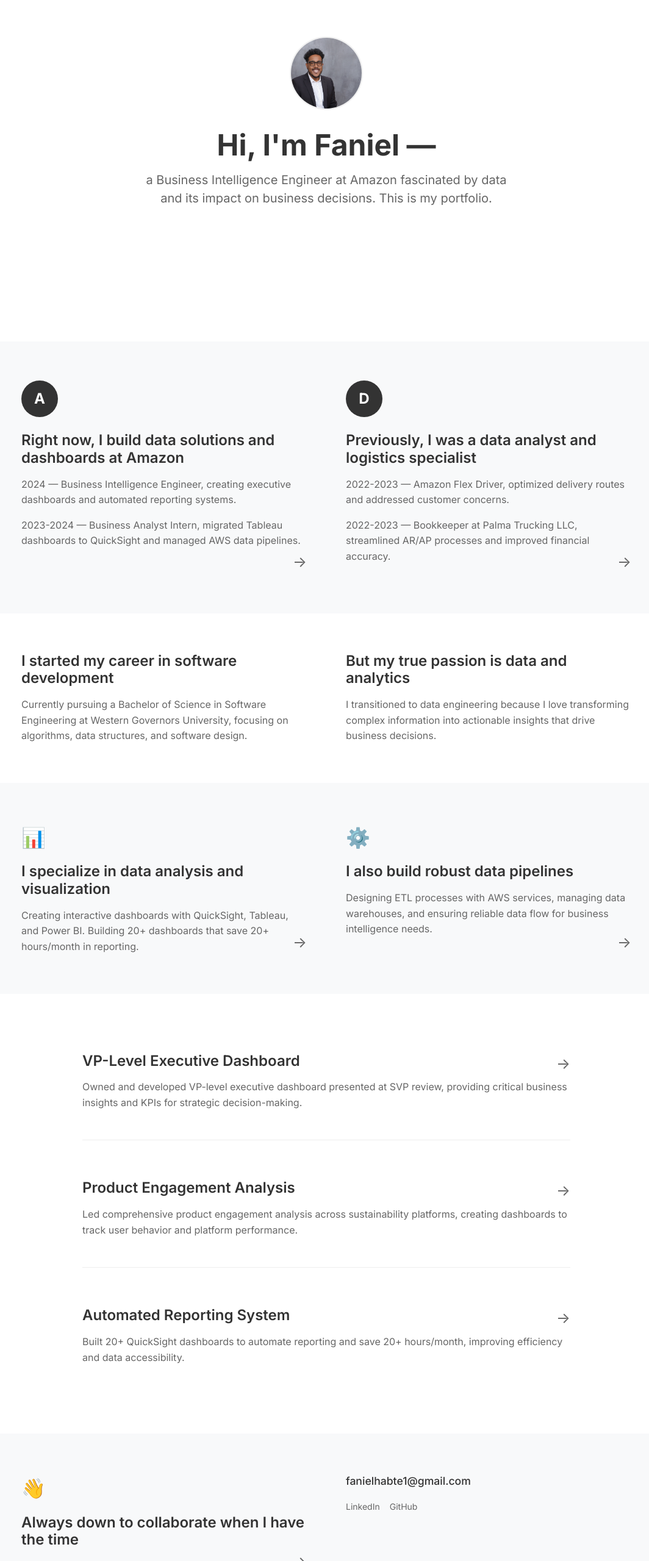
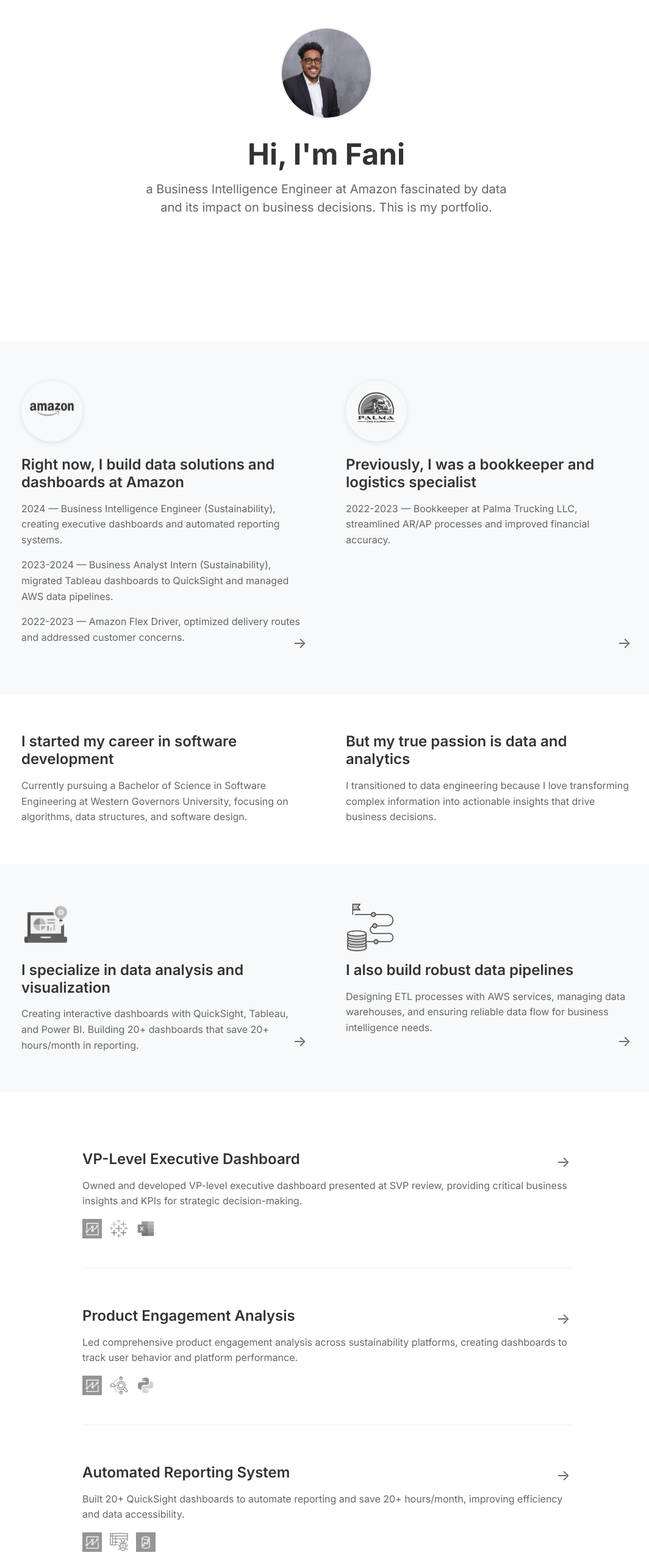
Before and after one commit to FanielHabte/Portfolio-Website, a website: page index.html in a window 1280 px wide. Shown: the part 240-2800 px from the top of the page at 61% size, without its empty margins (105-1169 px from the left). Drawn offline with Linux system fonts and the light colour scheme.

Commit message:
Update image paths to photos folder and improve skills icons styling

```diff
--- a/index.html
+++ b/index.html
@@ -68,12 +68,12 @@
         <div class="hero-content">
           <div class="profile-image">
             <img
-              src="F5E3B30E-F07B-46FC-88B8-1FEB0E411B88_1_102_o.jpeg"
+              src="photos/professional-photo.jpeg"
               alt="Faniel Habte"
               class="profile-photo"
             />
           </div>
-          <h1 class="hero-title">Hi, I'm Faniel —</h1>
+          <h1 class="hero-title">Hi, I'm Fani</h1>
           <p class="hero-subtitle">
             a Business Intelligence Engineer at Amazon fascinated by data and
             its impact on business decisions. This is my portfolio.
@@ -87,25 +87,49 @@
       <div class="container">
         <div class="experience-grid">
           <div class="experience-card">
-            <div class="experience-icon">A</div>
+            <div class="experience-icon">
+              <a
+                href="https://sustainability.aboutamazon.com/"
+                target="_blank"
+                rel="noopener noreferrer"
+              >
+                <img
+                  src="photos/amazon-logo.png"
+                  alt="Amazon"
+                  class="company-logo"
+                />
+              </a>
+            </div>
             <h3>Right now, I build data solutions and dashboards at Amazon</h3>
             <p>
-              2024 — Business Intelligence Engineer, creating executive
-              dashboards and automated reporting systems.
+              2024 — Business Intelligence Engineer (Sustainability), creating
+              executive dashboards and automated reporting systems.
             </p>
             <p>
-              2023-2024 — Business Analyst Intern, migrated Tableau dashboards
-              to QuickSight and managed AWS data pipelines.
+              2023-2024 — Business Analyst Intern (Sustainability), migrated
+              Tableau dashboards to QuickSight and managed AWS data pipelines.
+            </p>
+            <p>
+              2022-2023 — Amazon Flex Driver, optimized delivery routes and
+              addressed customer concerns.
             </p>
             <div class="experience-arrow">→</div>
           </div>
           <div class="experience-card">
-            <div class="experience-icon">D</div>
-            <h3>Previously, I was a data analyst and logistics specialist</h3>
-            <p>
-              2022-2023 — Amazon Flex Driver, optimized delivery routes and
-              addressed customer concerns.
-            </p>
+            <div class="experience-icon">
+              <a
+                href="http://www.palmatrucking.com/"
+                target="_blank"
+                rel="noopener noreferrer"
+              >
+                <img
+                  src="photos/palmatrucking-logo.png"
+                  alt="Palma Trucking"
+                  class="company-logo"
+                />
+              </a>
+            </div>
+            <h3>Previously, I was a bookkeeper and logistics specialist</h3>
             <p>
               2022-2023 — Bookkeeper at Palma Trucking LLC, streamlined AR/AP
               processes and improved financial accuracy.
@@ -145,7 +169,13 @@
       <div class="container">
         <div class="skills-grid">
           <div class="skills-card">
-            <div class="skills-icon">📊</div>
+            <div class="skills-icon">
+              <img
+                src="photos/business-intelligence.png"
+                alt="Business Intelligence"
+                class="skills-icon-img"
+              />
+            </div>
             <h3>I specialize in data analysis and visualization</h3>
             <p>
               Creating interactive dashboards with QuickSight, Tableau, and
@@ -155,7 +185,13 @@
             <div class="skills-arrow">→</div>
           </div>
           <div class="skills-card">
-            <div class="skills-icon">⚙️</div>
+            <div class="skills-icon">
+              <img
+                src="photos/data-pipeline.png"
+                alt="Data Pipeline"
+                class="skills-icon-img"
+              />
+            </div>
             <h3>I also build robust data pipelines</h3>
             <p>
               Designing ETL processes with AWS services, managing data
@@ -179,6 +215,19 @@
               review, providing critical business insights and KPIs for
               strategic decision-making.
             </p>
+            <div class="project-tools">
+              <img
+                src="photos/amazon-quicksight.png"
+                alt="Amazon QuickSight"
+                class="tool-icon"
+              />
+              <img src="photos/tableau.png" alt="Tableau" class="tool-icon" />
+              <img
+                src="photos/excel.png"
+                alt="Microsoft Excel"
+                class="tool-icon"
+              />
+            </div>
             <div class="project-arrow">→</div>
           </div>
           <div class="project-card">
@@ -188,6 +237,19 @@
               sustainability platforms, creating dashboards to track user
               behavior and platform performance.
             </p>
+            <div class="project-tools">
+              <img
+                src="photos/amazon-quicksight.png"
+                alt="Amazon QuickSight"
+                class="tool-icon"
+              />
+              <img
+                src="photos/amazon-athena.png"
+                alt="Amazon Athena"
+                class="tool-icon"
+              />
+              <img src="photos/python.png" alt="Python" class="tool-icon" />
+            </div>
             <div class="project-arrow">→</div>
           </div>
           <div class="project-card">
@@ -196,6 +258,19 @@
               Built 20+ QuickSight dashboards to automate reporting and save 20+
               hours/month, improving efficiency and data accessibility.
             </p>
+            <div class="project-tools">
+              <img
+                src="photos/amazon-quicksight.png"
+                alt="Amazon QuickSight"
+                class="tool-icon"
+              />
+              <img src="photos/aws_glue.png" alt="AWS Glue" class="tool-icon" />
+              <img
+                src="photos/amazon-redshift.png"
+                alt="Amazon Redshift"
+                class="tool-icon"
+              />
+            </div>
             <div class="project-arrow">→</div>
           </div>
         </div>
@@ -242,7 +317,7 @@
     </footer>
 
     <script src="script.js"></script>
-        <script>
+    <script>
       // Immediate time update and start dynamic updates
       function updateTimeInline() {
         const timeElement = document.getElementById("current-time");
--- a/styles.css
+++ b/styles.css
@@ -312,8 +312,8 @@ body.dark-theme .hero {
 }
 
 .profile-photo {
-  width: 120px;
-  height: 120px;
+  width: 150px;
+  height: 150px;
   border-radius: 50%;
   margin: 0 auto;
   display: block;
@@ -367,12 +367,18 @@ body.dark-theme .experience {
   background: #111111;
 }
 
+.experience {
+  position: relative;
+}
+
 .experience-grid {
   display: grid;
   grid-template-columns: 1fr 1fr;
   gap: 4rem;
   max-width: 1000px;
   margin: 0 auto;
+  position: relative;
+  z-index: 3;
 }
 
 .experience-card {
@@ -380,9 +386,9 @@ body.dark-theme .experience {
 }
 
 .experience-icon {
-  width: 60px;
-  height: 60px;
-  background: #333;
+  width: 100px;
+  height: 100px;
+  background: #f8f9fa;
   color: #fff;
   border-radius: 50%;
   display: flex;
@@ -391,11 +397,81 @@ body.dark-theme .experience {
   font-size: 1.5rem;
   font-weight: 700;
   margin-bottom: 1.5rem;
+  box-shadow: 0 2px 8px rgba(0, 0, 0, 0.1);
 }
 
 body.dark-theme .experience-icon {
-  background: #fff;
+  background: #f8f9fa;
   color: #000;
+  box-shadow: 0 2px 8px rgba(255, 255, 255, 0.1);
+}
+
+.company-logo {
+  width: 80px;
+  height: 80px;
+  object-fit: contain;
+  max-width: 80px;
+  max-height: 80px;
+  filter: grayscale(100%);
+  opacity: 0.9;
+  transition: all 0.3s ease;
+}
+
+.company-logos {
+  display: flex;
+  gap: 0.5rem;
+  align-items: flex-end;
+  justify-content: center;
+  width: 100%;
+}
+
+.company-logos img {
+  flex-shrink: 0;
+  display: block;
+}
+
+.experience-icon a {
+  text-decoration: none;
+  display: block;
+  transition: all 0.3s ease;
+}
+
+.experience-icon a:hover {
+  transform: scale(1.05);
+}
+
+.sustainability-logo {
+  opacity: 0.9;
+  filter: grayscale(100%) brightness(1.1);
+  width: 80px;
+  height: 80px;
+  object-fit: contain;
+  max-width: 80px;
+  max-height: 80px;
+  margin-top: 5px;
+}
+
+body.dark-theme .sustainability-logo {
+  filter: grayscale(100%) brightness(1.3);
+}
+
+.company-logo:hover {
+  filter: grayscale(0%);
+  opacity: 1;
+  transform: scale(1.05);
+}
+
+body.dark-theme .company-logo {
+  filter: grayscale(100%) brightness(1.5);
+  opacity: 1;
+}
+
+body.dark-theme .company-logo:hover {
+  filter: grayscale(0%) brightness(1.5);
+}
+
+body.dark-theme .sustainability-logo:hover {
+  filter: grayscale(0%) brightness(1.3);
 }
 
 .experience-card h3 {
@@ -494,6 +570,36 @@ body.dark-theme .skills {
 .skills-icon {
   font-size: 2rem;
   margin-bottom: 1rem;
+  display: flex;
+  align-items: center;
+  justify-content: flex-start;
+}
+
+.skills-icon-img {
+  width: 80px;
+  height: 80px;
+  object-fit: contain;
+  max-width: 80px;
+  max-height: 80px;
+  filter: grayscale(100%);
+  opacity: 0.9;
+  transition: all 0.3s ease;
+}
+
+.skills-icon-img:hover {
+  filter: grayscale(0%);
+  opacity: 1;
+  transform: scale(1.05);
+}
+
+body.dark-theme .skills-icon-img {
+  filter: grayscale(100%) brightness(1.5);
+  opacity: 1;
+}
+
+body.dark-theme .skills-icon-img:hover {
+  filter: grayscale(0%) brightness(1.5);
+  opacity: 1;
 }
 
 .skills-card h3 {
@@ -579,6 +685,38 @@ body.dark-theme .project-card h3 {
 
 body.dark-theme .project-card p {
   color: #aaa;
+}
+
+.project-tools {
+  display: flex;
+  gap: 0.75rem;
+  margin: 1rem 0;
+  flex-wrap: wrap;
+}
+
+.tool-icon {
+  width: 32px;
+  height: 32px;
+  object-fit: contain;
+  filter: grayscale(100%);
+  opacity: 0.7;
+  transition: all 0.3s ease;
+}
+
+.tool-icon:hover {
+  filter: grayscale(0%);
+  opacity: 1;
+  transform: scale(1.1);
+}
+
+body.dark-theme .tool-icon {
+  filter: grayscale(100%) brightness(1.5);
+  opacity: 0.9;
+}
+
+body.dark-theme .tool-icon:hover {
+  filter: grayscale(0%) brightness(1.5);
+  opacity: 1;
 }
 
 .project-arrow {
@@ -762,8 +900,8 @@ body.dark-theme .footer-copyright {
   }
 
   .profile-photo {
-    width: 100px;
-    height: 100px;
+    width: 120px;
+    height: 120px;
   }
 
   .hero-title {
@@ -796,6 +934,35 @@ body.dark-theme .footer-copyright {
     position: static;
     margin-top: 1rem;
   }
+
+  .project-tools {
+    gap: 0.5rem;
+    margin: 0.75rem 0;
+  }
+
+  .tool-icon {
+    width: 28px;
+    height: 28px;
+  }
+
+  .company-logo {
+    width: 70px;
+    height: 70px;
+  }
+
+  .skills-icon-img {
+    width: 70px;
+    height: 70px;
+  }
+
+  .sustainability-logo {
+    width: 75px;
+    height: 75px;
+  }
+
+  .company-logos {
+    gap: 0.4rem;
+  }
 }
 
 @media (max-width: 480px) {
@@ -814,8 +981,8 @@ body.dark-theme .footer-copyright {
   }
 
   .profile-photo {
-    width: 80px;
-    height: 80px;
+    width: 100px;
+    height: 100px;
   }
 
   .hero-title {
@@ -829,4 +996,28 @@ body.dark-theme .footer-copyright {
   .project-card h3 {
     font-size: 1.25rem;
   }
+
+  .tool-icon {
+    width: 24px;
+    height: 24px;
+  }
+
+  .company-logo {
+    width: 60px;
+    height: 60px;
+  }
+
+  .skills-icon-img {
+    width: 60px;
+    height: 60px;
+  }
+
+  .sustainability-logo {
+    width: 70px;
+    height: 70px;
+  }
+
+  .company-logos {
+    gap: 0.3rem;
+  }
 }
```
Also changed, not shown: photos/amazon-athena.png (added), photos/amazon-logo.png (added), photos/amazon-quicksight.png (added), photos/amazon-redshift.png (added), photos/amazon-s3.png (added), photos/amazon-sustainability.png (added), photos/aws_glue.png (added), photos/business-intelligence.png (added), photos/data-pipeline.png (added), photos/excel.png (added), photos/palmatrucking-logo.png (added), photos/professional-photo.jpeg (renamed from F5E3B30E-F07B-46FC-88B8-1FEB0E411B88_1_102_o.jpeg), photos/python.png (added), photos/tableau.png (added).
